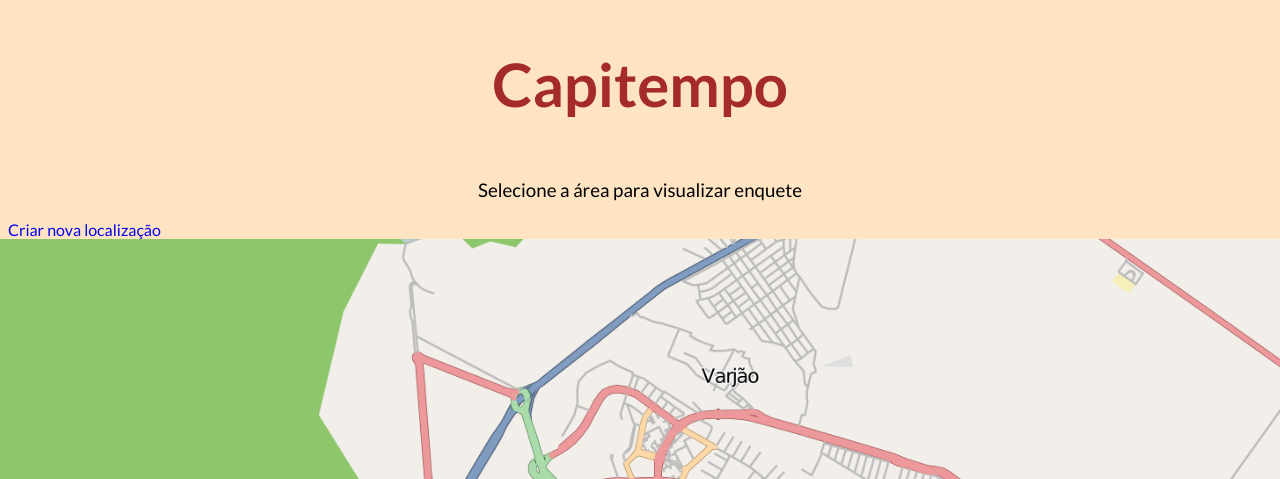
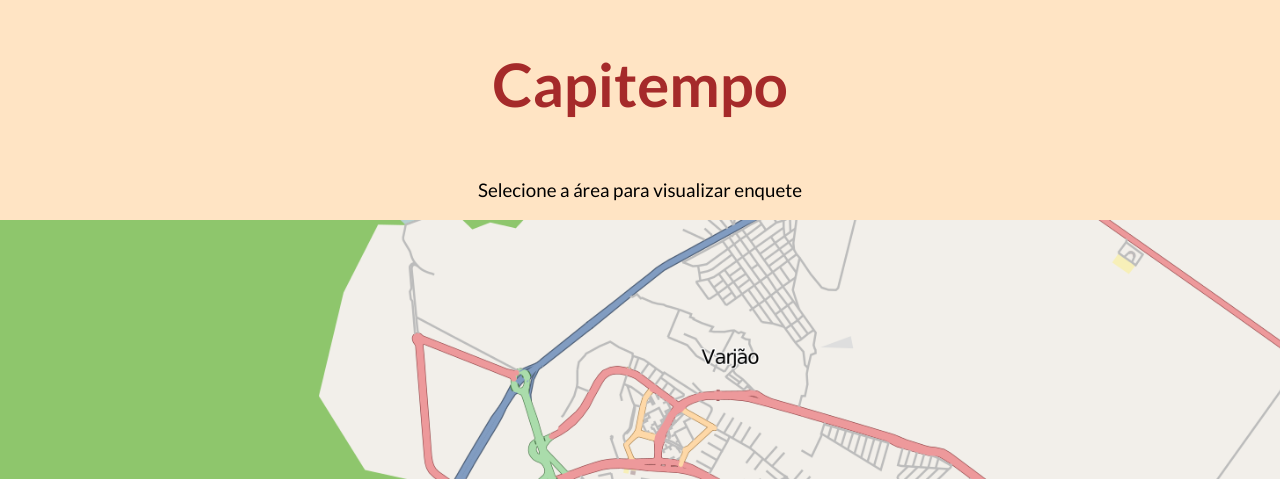
Before and after one commit to DaviDias21/Capitempo, a Flask app: page / in a window 1280 px wide; the page is wider, and only the part inside the window is pictured. Shown: the top 479 px of that part. Run offline with Flask 3, Linux system fonts and the light colour scheme; some libraries are stand-ins or nearby versions; some web fonts are replaced.

Commit message:
Removido o botão de criar uma nova localização

```diff
--- a/templates/index.html
+++ b/templates/index.html
@@ -14,7 +14,7 @@
         <h3>Selecione a área para visualizar enquete</h3>
     </div>
 
-    <a href = {{ url_for ("create_poll") }}>Criar nova localização</a>
+    <!-- <a href = {{ url_for ("create_poll") }}>Criar nova localização</a> -->
 
     <div class="map-container">
         <img src={{ url_for('static', filename='assets/planopiloto.png') }} alt="Plano Piloto" width="500">
```
